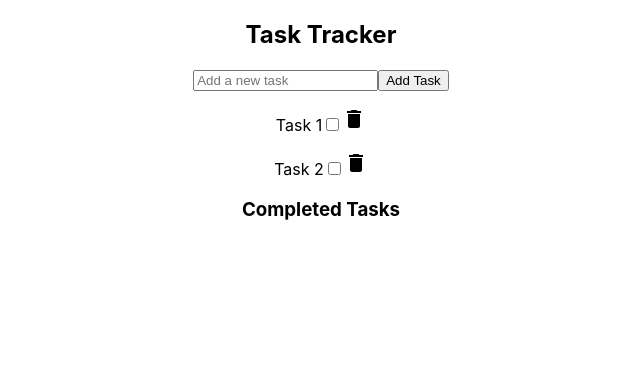
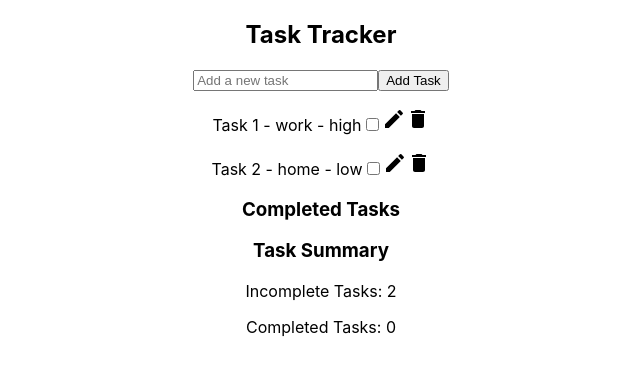
Before and after one commit to NicoleSchiewer/Task-Tracker-Application, a React (Create React App) app in the folder task-tracker-app/: page / in a window 1280 px wide. Shown: the top 372 px of the page, without its empty margins (319-959 px from the left). Built offline with nearby package versions, Linux system fonts and the light colour scheme.

Commit message:
Split TaskList and Task logic into separate components. Correct bug in editing task function

```diff
--- a/task-tracker-app/src/App.js
+++ b/task-tracker-app/src/App.js
@@ -1,4 +1,3 @@
-import logo from './logo.svg';
 import './App.css';
 import ToDoList from './ToDoList/ToDoList';
 
--- /dev/null
+++ b/task-tracker-app/src/ToDoList/Task.js
@@ -0,0 +1,49 @@
+import React, { useState } from 'react';
+import DeleteIcon from '@mui/icons-material/Delete';
+import ModeEditIcon from '@mui/icons-material/ModeEdit';
+
+const Task = ({ task, setTasks, onDelete, onComplete, setIsEditing, isEditing }) => {
+    const [editedText, setEditedText] = useState(task.text);
+
+    const handleTaskEdit = () => {
+        setTasks(prevTasks => prevTasks.map(prevTask => {
+            if (prevTask.id === task.id) {
+                return {...prevTask, text: editedText };
+            }
+            return prevTask;
+        }));
+    };
+
+    const handleEditStart = () => {
+        setIsEditing(task.id); // Pass task id to indicate editing
+        setEditedText(task.text);
+    };
+
+    const handleEditEnd = () => {
+        setIsEditing(null); // Clear the editing state in the parent component
+        handleTaskEdit();
+    };
+
+    return (
+        <div>
+            {task.id === isEditing ? ( // Check if current task is being edited
+                <input
+                    type="text"
+                    value={editedText}
+                    onChange={(e) => setEditedText(e.target.value)}
+                    onBlur={handleEditEnd}
+                    autoFocus
+                />
+            ) : (
+                <p>
+                    {task.text} - {task.type} - {task.priority}
+                    <input type="checkbox" onClick={() => onComplete(task.id)} />
+                    <ModeEditIcon onClick={handleEditStart} />
+                    <DeleteIcon onClick={() => onDelete(task.id)} />
+                </p>
+            )}
+        </div>
+    );
+}
+
+export default Task;
--- /dev/null
+++ b/task-tracker-app/src/ToDoList/TaskList.js
@@ -0,0 +1,21 @@
+import React from 'react'
+import Task from './Task'
+
+const TaskList = ({ tasks, setTasks, setIsEditing, onEditStart, onDelete, onComplete, isEditing }) => {
+  return (
+    <div>{tasks.map(task => (
+        <Task
+            key={task.id}
+            task={task}
+            isEditing={isEditing}
+            setTasks={setTasks}
+            setIsEditing={setIsEditing}
+            onEditStart={onEditStart}
+            onDelete={onDelete}
+            onComplete={onComplete}
+        />
+    ))}</div>
+  )
+}
+
+export default TaskList;
--- a/task-tracker-app/src/ToDoList/ToDoList.js
+++ b/task-tracker-app/src/ToDoList/ToDoList.js
@@ -1,24 +1,27 @@
 import React, { useState } from 'react'
-import DeleteIcon from '@mui/icons-material/Delete';
-import { Input } from '@mui/material';
+import TaskList from './TaskList';
 
 const ToDoList = () => {
     const [inputValue, setInputValue] = useState('')
     const [tasks, setTasks] = useState([
-        { id: 1, text: 'Task 1' },
-        { id: 2, text: 'Task 2' },
+        { id: 1, text: 'Task 1', type: 'work', priority: 'high' },
+        { id: 2, text: 'Task 2', type: 'home', priority: 'low' },
     ]);
     const [completedTasks, setCompletedTasks] = useState([]);
+    const [isEditing, setIsEditing] = useState(null);
+    const [setEditedText] = useState('');
+
 
     const handleInputChange = (e) => {
         setInputValue(e.target.value);
     }
 
     const addTask = () => {
-        if (inputValue.trim !== '') {
+        if (inputValue !== '') {
             const newTask = {
                 id: tasks.length + 1,
-                text: inputValue.trim()
+                text: inputValue.trim(),
+                type: 'work'
             };
             setTasks([...tasks, newTask]);
             setInputValue('');
@@ -36,6 +39,15 @@ const ToDoList = () => {
             setTasks(tasks.filter(task => task.id !== taskId));
         }
     }
+    const handleEditStart = (task) => {
+        setIsEditing(task.id);
+        setEditedText(task.text);
+    };
+
+
+
+    const incompleteTaskCount = tasks.length;
+    const completeTaskCount = completedTasks.length;
 
   return (
     <div>
@@ -47,11 +59,15 @@ const ToDoList = () => {
         onChange={handleInputChange}
       />
       <button onClick={addTask}>Add Task</button>
-        <div>
-            {tasks.map(task => (
-            <p key={task.id}>{task.text}<input type="checkbox" onClick={() => markTaskCompleted(task.id)} /><DeleteIcon onClick={() => deleteTask(task.id)} /></p>
-            ))}
-        </div>
+        <TaskList
+            tasks={tasks}
+            setTasks={setTasks}
+            isEditing={isEditing}
+            setIsEditing={setIsEditing}
+            onEditStart={handleEditStart}
+            onDelete={deleteTask}
+            onComplete={markTaskCompleted}
+        />
         <div>
             <h3>Completed Tasks</h3>
             {completedTasks.map(task => (
@@ -61,10 +77,15 @@ const ToDoList = () => {
                     checked
                     disabled
                     />
-                    {task.text}
+                    {task.text} - {task.type} - {task.priority}
                 </p>
             ))}
         </div>
+        <div>
+                <h3>Task Summary</h3>
+                <p>Incomplete Tasks: {incompleteTaskCount}</p>
+                <p>Completed Tasks: {completeTaskCount}</p>
+            </div>
     </div>
   )
 }
```
